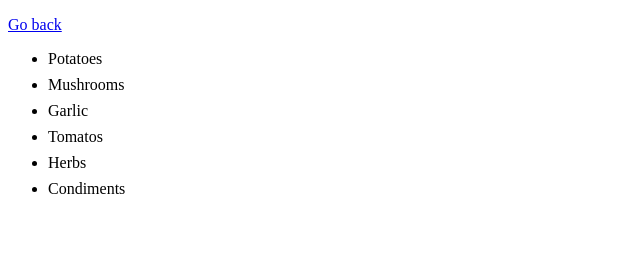
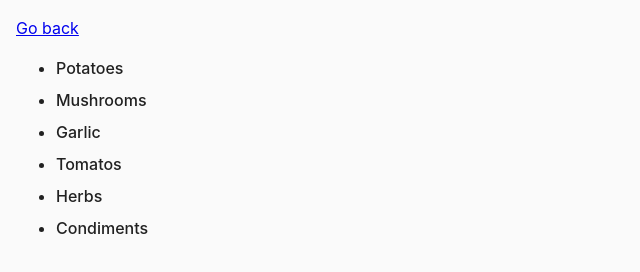
Before and after one commit to Vlad7Stepanov7/goit-js-hw-06, a plain HTML site: page task-02.html in a window 1280 px wide. Shown: the whole page, without its empty margins (0-640 px from the left). Drawn offline with Linux system fonts and the light colour scheme; the site is published under a folder, as on GitHub Pages, so addresses that start at the root find nothing.

Commit message:
изменил путь стилей

```diff
--- a/task-02.html
+++ b/task-02.html
@@ -5,7 +5,7 @@
     <meta http-equiv="X-UA-Compatible" content="IE=edge" />
     <meta name="viewport" content="width=device-width, initial-scale=1.0" />
     <title>Task 2</title>
-    <link rel="stylesheet" href="/css/common.css" />
+    <link rel="stylesheet" href="./css/common.css" />
     <style>
       .item {
         font-weight: 500;
```
Also changed, not shown: task-03.html (+1 -1 lines).
